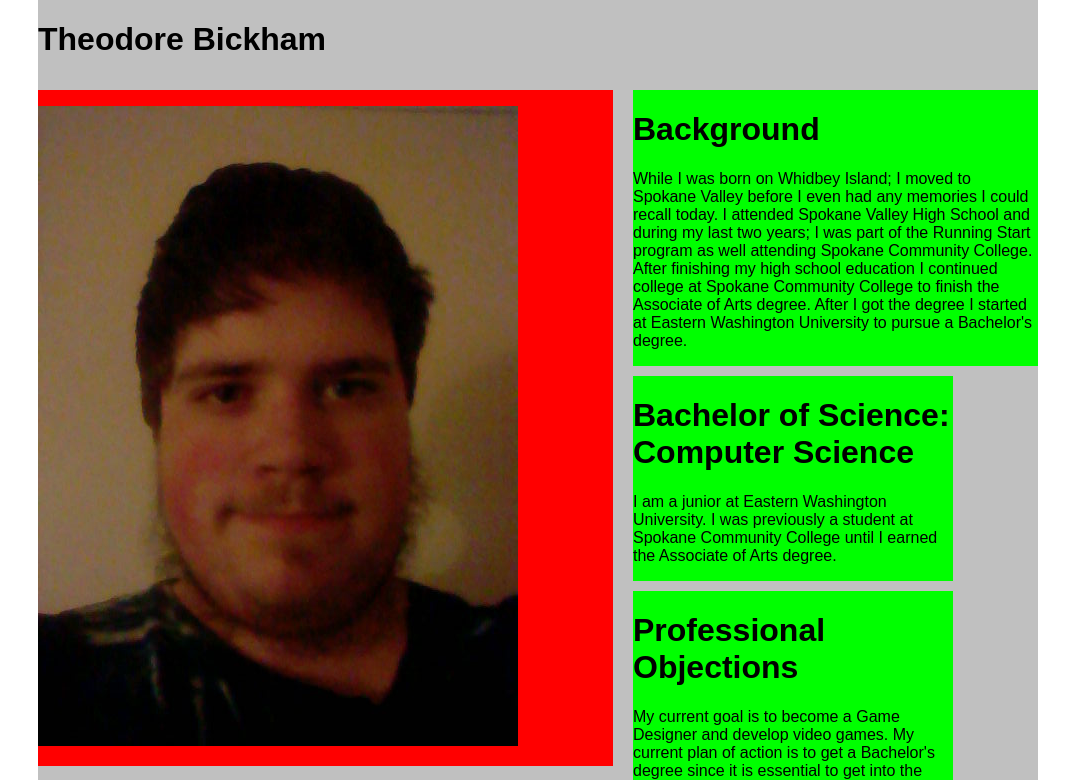
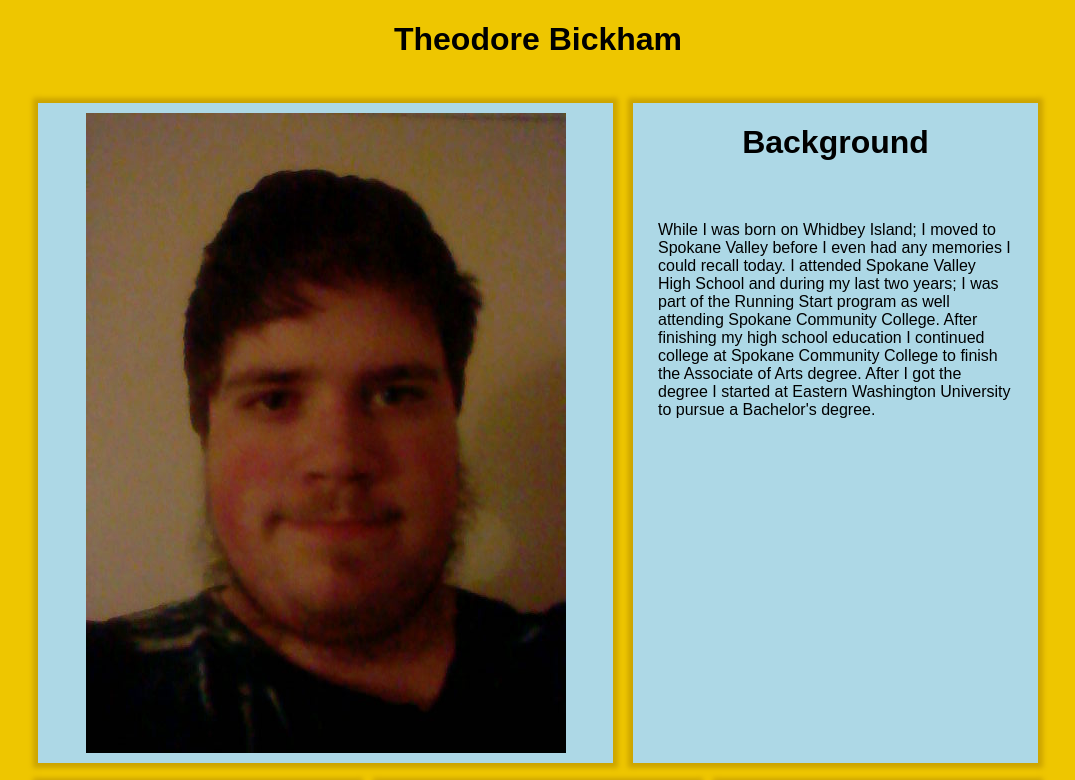
Before and after one commit to tbickham/p1-bio, a plain HTML site: page index.html in a window 1280 px wide. Shown: the top 780 px of the page, without its empty margins (102-1177 px from the left). Drawn offline with Linux system fonts and the light colour scheme; a web font is replaced by a local one.

Commit message:
Version 0.01

```diff
--- a/css/styles.css
+++ b/css/styles.css
@@ -1,12 +1,53 @@
-.container {
-	background: silver;
+body {
+	background: #EEC600;
 	font-family: 'Carme', sans-serif;
 }
 
+h1 {
+	text-align: center;
+	height: 50px;
+}
+
+div {
+	margin: 10px;
+}
+
+p {
+	padding: 25px;
+}
+
 .portait {
-	background: red;
+	text-align: center;
+	height: 660px;
+	padding: 0;
+}
+
+.sidepanel {
+	background: lightblue;
+	height: 660px;
+}
+
+.portait p {
+	padding: 10px;
+	margin: 0px;
 }
 
 .panel {
 	background: lime;
+	height: 350px;
 }
+
+.panel h1 {
+	font-size: 24px;
+}
+
+.panelrow {
+	margin: 10px 0px;
+}
+
+.portait,
+.sidepanel,
+.panel {
+	background: lightblue;
+	box-shadow: 0 0 5px 5px #CCA400;
+}
--- a/index.html
+++ b/index.html
@@ -21,12 +21,13 @@
           <p><img src="img/me.JPG" alt="Image of Theodore Bickham"></p>
         </div>
 
-        <div class="grid_5 omega panel">
+        <div class="grid_5 omega sidepanel">
           <h1>Background</h1>
 
           <p>While I was born on Whidbey Island; I moved to Spokane Valley before I even had any memories I could recall today. I attended Spokane Valley High School and during my last two years; I was part of the Running Start program as well attending Spokane Community College. After finishing my high school education I continued college at Spokane Community College to finish the Associate of Arts degree. After I got the degree I started at Eastern Washington University to pursue a Bachelor&#39;s degree.</p>
         </div>
 
+        <div class="grid_12 panelrow">
           <div class="grid_4 alpha panel">
             <h1>Bachelor of Science: Computer Science</h1>
 
@@ -47,6 +48,7 @@
             <li><a href="https://github.com/tbickham">Github</a></li>
             </ul>
           </div>
+        </div>
 
 		<div class="clear"></div>
 	</div>
```
Lines whose indentation alone changed are shown as unchanged.
